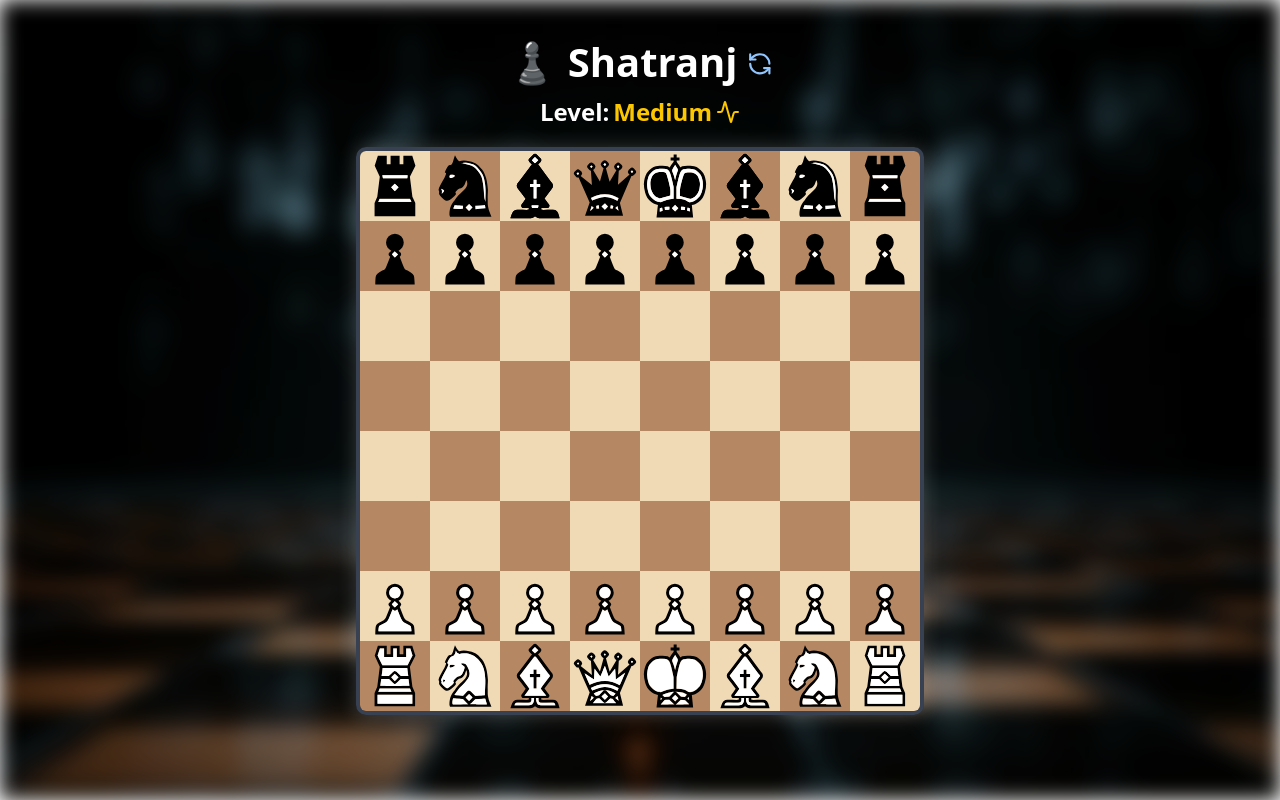
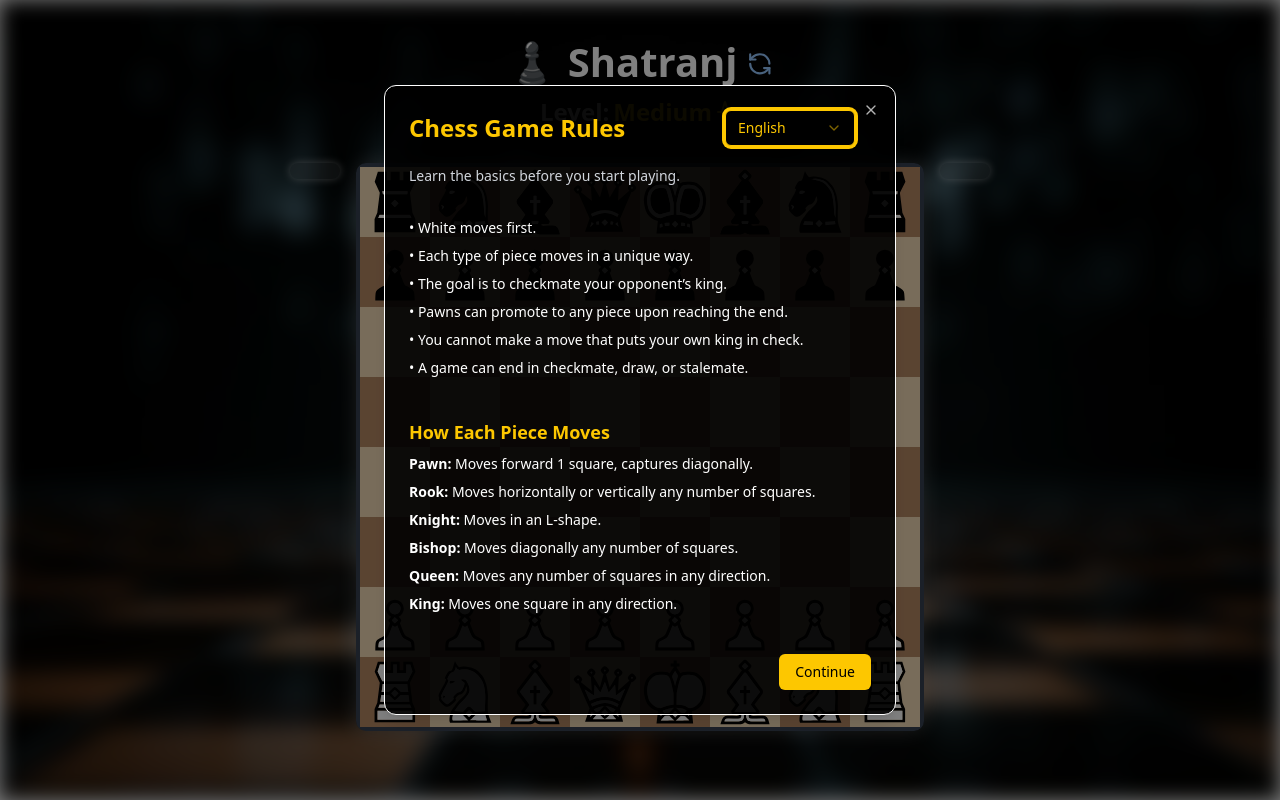
Before and after one commit to saketThoughtwin/shatranj, a React (Vite) app: page /game in a window 1280 px wide. Built offline with nearby package versions, Linux system fonts and the light colour scheme.

Commit message:
feat rules and regulation for new commer fix - UI and capture piece showing

```diff
--- /dev/null
+++ b/src/data/chessRules.json
@@ -0,0 +1,46 @@
+{
+    "en": {
+      "title": "Chess Game Rules",
+      "description": "Learn the basics before you start playing.",
+      "rules": [
+        "• White moves first.",
+        "• Each type of piece moves in a unique way.",
+        "• The goal is to checkmate your opponent’s king.",
+        "• Pawns can promote to any piece upon reaching the end.",
+        "• You cannot make a move that puts your own king in check.",
+        "• A game can end in checkmate, draw, or stalemate."
+      ],
+      "howPiecesMove": "How Each Piece Moves",
+      "pieceMoves": [
+        { "piece": "Pawn", "icon": "pawn.svg", "description": "Moves forward 1 square, captures diagonally." },
+        { "piece": "Rook", "icon": "rook.svg", "description": "Moves horizontally or vertically any number of squares." },
+        { "piece": "Knight", "icon": "knight.svg", "description": "Moves in an L-shape." },
+        { "piece": "Bishop", "icon": "bishop.svg", "description": "Moves diagonally any number of squares." },
+        { "piece": "Queen", "icon": "queen.svg", "description": "Moves any number of squares in any direction." },
+        { "piece": "King", "icon": "king.svg", "description": "Moves one square in any direction." }
+      ],
+      "button": "Continue"
+    },
+    "hi": {
+      "title": "शतरंज के नियम",
+      "description": "खेल शुरू करने से पहले नियम जानें।",
+      "rules": [
+        "• सफेद मोहरे पहले चलते हैं।",
+        "• प्रत्येक मोहरा अलग तरह से चलता है।",
+        "• लक्ष्य है विरोधी के राजा को मात देना।",
+        "• प्यादा अंतिम पंक्ति पर पहुँचने पर किसी भी मोहरे में बदल सकता है।",
+        "• ऐसा कोई भी चाल नहीं चल सकते जिससे आपका राजा खतरे में आए।",
+        "• खेल चेकमेट, ड्रॉ या स्टेलमेट पर समाप्त हो सकता है।"
+      ],
+      "howPiecesMove": "मोहरों की चाल",
+      "pieceMoves": [
+        { "piece": "प्यादा", "icon": "pawn.svg", "description": "1 घर आगे चलता है, पर तिरछा मारता है।" },
+        { "piece": "हाथी", "icon": "rook.svg", "description": "सीधे रेखा में किसी भी दिशा में चलता है।" },
+        { "piece": "घोड़ा", "icon": "knight.svg", "description": "L आकार में चलता है।" },
+        { "piece": "ऊंट", "icon": "bishop.svg", "description": "तिरछा किसी भी दूरी तक चलता है।" },
+        { "piece": "वज़ीर", "icon": "queen.svg", "description": "किसी भी दिशा में चलता है।" },
+        { "piece": "राजा", "icon": "king.svg", "description": "किसी भी दिशा में एक घर चलता है।" }
+      ],
+      "button": "जारी रखें"
+    }
+  }
--- a/src/pages/chessgame/ChessGame.css
+++ b/src/pages/chessgame/ChessGame.css
@@ -38,7 +38,9 @@
   box-shadow: 0 0 20px rgba(255, 255, 255, 0.2);
   border: 4px solid #374151;
   border-radius: 10px;
-  overflow: hidden;
+  /* overflow: hidden; */
+   max-width: 900px; /* Add this */
+  position: relative;
 }
 
 /* Square Styles */
@@ -216,3 +218,58 @@
   filter: blur(10px) brightness(0.5);
   z-index: -1;
 }
+.square img {
+  opacity: 0;
+  transform: scale(0.95);
+  animation: pieceFadeIn 0.3s ease forwards;
+}
+
+@keyframes pieceFadeIn {
+  0% {
+    opacity: 0;
+    transform: scale(0.85);
+  }
+  100% {
+    opacity: 1;
+    transform: scale(1);
+  }
+}
+
+.square img:active {
+  transform: scale(0.9);
+}
+.board-container {
+  display: flex;
+  justify-content: center;
+  align-items: flex-start;
+  gap: 1rem;
+  margin-top: 1rem;
+  position: relative;
+  z-index: 1;
+}
+
+.captured-column {
+  display: flex;
+  flex-direction: column;
+  gap: 0.5rem;
+  padding: 0.5rem;
+  background-color: rgba(255, 255, 255, 0.1);
+  border-radius: 8px;
+  box-shadow: 0 0 8px rgba(255, 255, 255, 0.4);
+  min-width: 50px;
+  max-height: 560px;
+  overflow-y: auto;
+}
+
+.captured-icon {
+  width: 38px;
+  height: 38px;
+  object-fit: contain;
+  filter: grayscale(60%);
+  transition: transform 0.2s;
+}
+
+.captured-icon:hover {
+  transform: scale(1.1);
+  filter: grayscale(0%);
+}
--- a/src/pages/chessgame/ChessGame.tsx
+++ b/src/pages/chessgame/ChessGame.tsx
@@ -21,9 +21,16 @@ import {
   DialogTitle,
   DialogDescription,
 } from "@/components/ui/dialog";
+import {
+  Select,
+  SelectContent,
+  SelectItem,
+  SelectTrigger,
+  SelectValue,
+} from "@/components/ui/select";
 import { Button } from "@/components/ui/button";
 import { Smile, Activity, Flame } from "lucide-react";
-
+import rulesData from "@/data/chessRules.json";
 const pieceIcons: Record<string, string> = {
   K: wk,
   Q: wq,
@@ -99,8 +106,12 @@ export default function ChessGame() {
     to: [number, number];
     color: "white" | "black";
   } | null>(null);
-
+  const [whiteCaptured, setWhiteCaptured] = useState<string[]>([]);
+  const [blackCaptured, setBlackCaptured] = useState<string[]>([]);
   const [confirmModalOpen, setConfirmModalOpen] = useState(false);
+  const [showRulesModal, setShowRulesModal] = useState(true);
+  const [language, setLanguage] = useState<"en" | "hi">("en");
+  const langContent = rulesData[language];
   const difficulty =
     (localStorage.getItem("botLevel") as "easy" | "medium" | "hard") ||
     "medium";
@@ -124,12 +135,23 @@ export default function ChessGame() {
 
         // Promotion
         if (movedPiece === "P" && row === 0) {
-          setPromotion({ from: [fromRow, fromCol], to: [row, col], color: "white" });
+          setPromotion({
+            from: [fromRow, fromCol],
+            to: [row, col],
+            color: "white",
+          });
           return;
         }
         if (movedPiece === "p" && row === 7) movedPiece = "q";
 
         const captured = newBoard[row][col];
+        if (captured && isWhite(captured)) {
+          setWhiteCaptured((prev) => [...prev, captured]);
+        }
+        if (captured && isBlack(captured)) {
+          setBlackCaptured((prev) => [...prev, captured]);
+        }
+
         newBoard[row][col] = movedPiece;
         newBoard[fromRow][fromCol] = "";
         setBoard(newBoard);
@@ -139,7 +161,7 @@ export default function ChessGame() {
         if (captured === "k") {
           setGameOver(true);
           setWinner("White");
-        }else {
+        } else {
           const isBlackInCheck = isKingInCheck(newBoard, false);
           const blackLegalMoves = getAllLegalMovesSafe(newBoard, false);
 
@@ -150,8 +172,10 @@ export default function ChessGame() {
             setGameOver(true);
             setWinner("Draw"); // 🤝 STALEMATE
           } else {
+            setTimeout(() => {
               setTurn("black");
               setCheck(isBlackInCheck);
+            }, 700);
           }
         }
         return;
@@ -171,7 +195,8 @@ export default function ChessGame() {
     if (!promotion) return;
 
     const newBoard = board.map((r) => [...r]);
-    const promotedPiece = promotion.color === "white" ? type : type.toLowerCase();
+    const promotedPiece =
+      promotion.color === "white" ? type : type.toLowerCase();
 
     newBoard[promotion.to[0]][promotion.to[1]] = promotedPiece;
     newBoard[promotion.from[0]][promotion.from[1]] = "";
@@ -213,6 +238,9 @@ export default function ChessGame() {
         if (movedPiece === "p" && move.to[0] === 7) movedPiece = "q";
 
         const captured = newBoard[move.to[0]][move.to[1]];
+        if (captured && isWhite(captured)) {
+          setWhiteCaptured((prev) => [...prev, captured]);
+        }
         newBoard[move.to[0]][move.to[1]] = movedPiece;
         newBoard[move.from[0]][move.from[1]] = "";
 
@@ -304,6 +332,20 @@ export default function ChessGame() {
         </div>
 
         <div className="relative w-full">
+          <div className="board-container">
+            {/* White's captured pieces (left side) */}
+            <div className="captured-column">
+              {whiteCaptured.map((p, i) => (
+                <img
+                  key={i}
+                  src={pieceIcons[p]}
+                  alt={p}
+                  className="captured-icon"
+                />
+              ))}
+            </div>
+
+            {/* Main board */}
             <div
               className={`board transition duration-300 ${
                 thinking ? "blur-[1px] brightness-90" : ""
@@ -325,6 +367,7 @@ export default function ChessGame() {
                   const isChecked =
                     piece === (turn === "white" ? "K" : "k") && check;
                   const checkClass = isChecked ? "check" : "";
+
                   return (
                     <div
                       key={`${rowIndex}-${colIndex}`}
@@ -336,6 +379,19 @@ export default function ChessGame() {
                   );
                 })
               )}
+            </div>
+
+            {/* Black's captured pieces (right side) */}
+            <div className="captured-column">
+              {blackCaptured.map((p, i) => (
+                <img
+                  key={i}
+                  src={pieceIcons[p]}
+                  alt={p}
+                  className="captured-icon"
+                />
+              ))}
+            </div>
           </div>
 
           {thinking && (
@@ -368,7 +424,10 @@ export default function ChessGame() {
               </DialogDescription>
             </DialogHeader>
             <DialogFooter>
-            <Button variant="ghost" onClick={() => setConfirmModalOpen(false)}>
+              <Button
+                variant="ghost"
+                onClick={() => setConfirmModalOpen(false)}
+              >
                 Cancel
               </Button>
               <Button
@@ -407,9 +466,81 @@ export default function ChessGame() {
           </DialogContent>
         </Dialog>
 
+        {/* rules and condition of chess game */}
+        <Dialog open={showRulesModal} onOpenChange={setShowRulesModal}>
+          <DialogContent className="bg-black/90 text-white rounded-xl max-w-lg">
+            <DialogHeader>
+              <div className="flex justify-between items-center w-full">
+                {/* Title */}
+                <DialogTitle className="text-2xl font-bold text-yellow-400">
+                  {langContent.title}
+                </DialogTitle>
+
+                {/* Language Dropdown */}
+                <Select
+                  value={language}
+                  onValueChange={(value) => setLanguage(value as "en" | "hi")}
+                >
+                  <SelectTrigger className="w-[130px] bg-black border border-yellow-400 text-yellow-400 hover:border-yellow-500 text-sm mr-4">
+                    <SelectValue placeholder="Language" />
+                  </SelectTrigger>
+                  <SelectContent className="bg-black border border-yellow-400 text-white">
+                    <SelectItem
+                      value="en"
+                      className="hover:bg-yellow-500 hover:text-black text-sm"
+                    >
+                      English
+                    </SelectItem>
+                    <SelectItem
+                      value="hi"
+                      className="hover:bg-yellow-500 hover:text-black text-sm"
+                    >
+                      हिन्दी
+                    </SelectItem>
+                  </SelectContent>
+                </Select>
+              </div>
+            </DialogHeader>
+
+            {/* Description */}
+            <p className="text-sm text-gray-300 mt-1">
+              {langContent.description}
+            </p>
+
+            {/* Rules List */}
+            <div className="space-y-2 text-sm mt-4">
+              {langContent.rules.map((rule, idx) => (
+                <p key={idx}>{rule}</p>
+              ))}
+            </div>
+
+            {/* Piece Movement Section */}
+            <div className="mt-6 space-y-2">
+              <h3 className="text-lg font-semibold text-yellow-400">
+                {langContent.howPiecesMove}
+              </h3>
+              <ul className="text-sm text-white mt-2 space-y-2">
+                {langContent.pieceMoves.map((move, idx) => (
+                  <li key={idx}>
+                    <strong>{move.piece}:</strong> {move.description}
+                  </li>
+                ))}
+              </ul>
+            </div>
+
+            {/* Continue Button */}
+            <DialogFooter className="mt-6 flex justify-end">
+              <Button
+                className="bg-yellow-400 text-black hover:bg-yellow-500"
+                onClick={() => setShowRulesModal(false)}
+              >
+                {langContent.button}
+              </Button>
+            </DialogFooter>
+          </DialogContent>
+        </Dialog>
       </div>
     </>
-
   );
 }
 
@@ -672,15 +803,3 @@ function getLegalMovesFiltered(
 
   return legalMoves;
 }
-//for draw logic
-function isStalemate(board: string[][], isWhiteTurn: boolean): boolean {
-  const legalMoves = getAllLegalMovesSafe(board, isWhiteTurn);
-  const inCheck = isKingInCheck(board, isWhiteTurn);
-  return !inCheck && legalMoves.length === 0;
-}
-
-function isCheckmate(board: string[][], isWhiteTurn: boolean): boolean {
-  const inCheck = isKingInCheck(board, isWhiteTurn);
-  const legalMoves = getAllLegalMovesSafe(board, isWhiteTurn);
-  return inCheck && legalMoves.length === 0;
-}
--- a/src/pages/loadingscreen/LoadingScreen.tsx
+++ b/src/pages/loadingscreen/LoadingScreen.tsx
@@ -5,22 +5,33 @@ import "@/pages/loadingscreen/LoadingScreen.css";
 
 const LoadingScreen = ({ onComplete }: { onComplete: () => void }) => {
   const [progress, setProgress] = useState(0);
+  const [completed, setCompleted] = useState(false);
 
   useEffect(() => {
     const interval = setInterval(() => {
       setProgress((prev) => {
         if (prev >= 100) {
           clearInterval(interval);
-          onComplete();
+          setCompleted(true);
           return 100;
         }
-        return prev + 1; // Slower increment
+        return prev + 1;
       });
-    }, 40); // Slightly slower (original was 40)
+    }, 40);
 
     return () => clearInterval(interval);
-  }, [onComplete]);
+  }, []);
 
+  // 🚨 Trigger `onComplete()` only after hitting 100%
+  useEffect(() => {
+    if (completed) {
+      const timeout = setTimeout(() => {
+        onComplete();
+      }, 200); // slight delay for UX smoothness
+
+      return () => clearTimeout(timeout);
+    }
+  }, [completed, onComplete]);
 
   return (
     <div className="loading-overlay">
@@ -32,7 +43,7 @@ const LoadingScreen = ({ onComplete }: { onComplete: () => void }) => {
           </h1>
           <Progress
             value={progress}
-              className="w-full h-4 bg-gray-700 [&>div]:bg-yellow-400"
+            className="w-full h-4 bg-gray-700 [&>div]:bg-yellow-400"
           />
           <p className="text-sm text-white">{progress}%</p>
         </CardContent>
```
Lines whose indentation alone changed are shown as unchanged.
